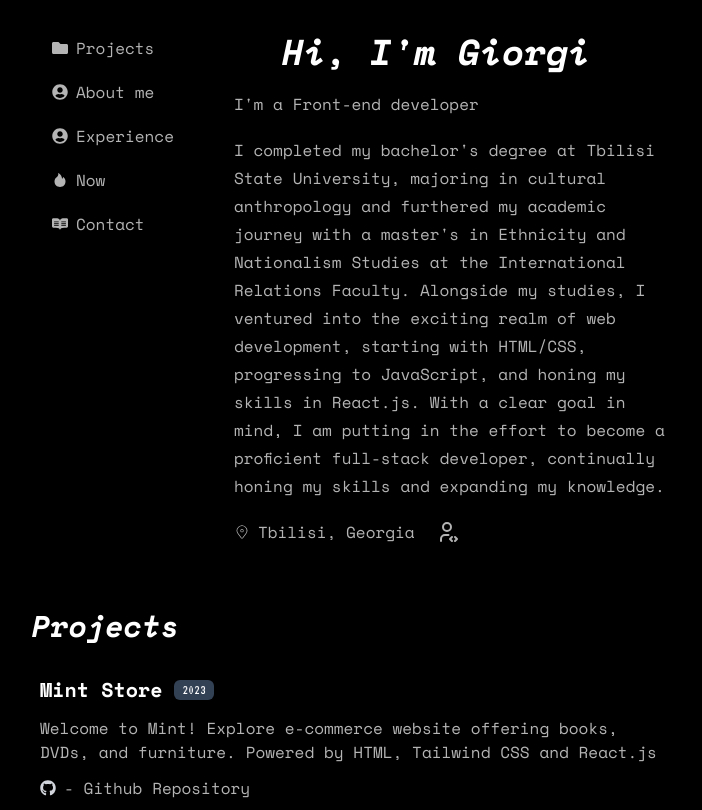
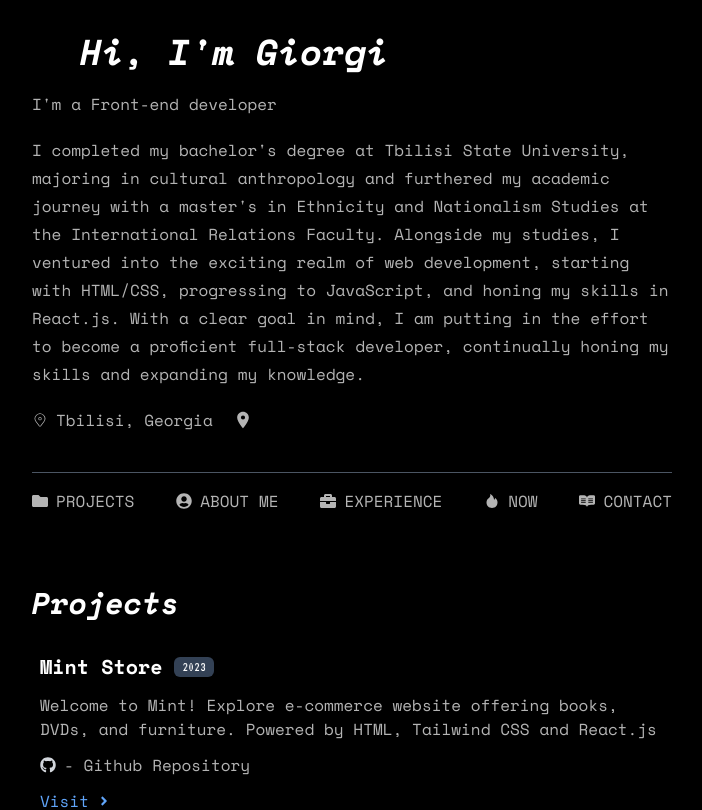
Before and after one commit to GBreg19/portfolio-page, a React (Vite) app: page / in a window 1280 px wide. Shown: the top 810 px of the page, without its empty margins (288-990 px from the left). Built offline with nearby package versions, Linux system fonts and the light colour scheme; some icons are missing.

Commit message:
updating

```diff
--- a/src/componenets/Intro.tsx
+++ b/src/componenets/Intro.tsx
@@ -1,12 +1,12 @@
 import { Fragment } from "react";
 import { CiLocationOn } from "react-icons/ci";
-import { TbUserCode } from "react-icons/tb";
+import { MdLocationOn } from "react-icons/md";
 import { PiTerminalLight } from "react-icons/pi";
 
 const Intro = () => {
   return (
     <Fragment>
-      <section className="flex flex-col gap-5 basis-11/12">
+      <section className="flex flex-col gap-5">
         <h1 className="font-spaceMonoBoldIta font-black text-4xl text-white flex items-center gap-3">
           <PiTerminalLight className="animate-fade" /> Hi, I'm Giorgi
         </h1>
@@ -30,7 +30,7 @@ const Intro = () => {
           </div>
           <div className="flex items-center">
             <span>
-              <TbUserCode className="text-2xl" />
+              <MdLocationOn className="text-xl" />
             </span>
             {/* <p className="font-spaceMonoReg ml-2">Available for work</p> */}
           </div>
--- a/src/componenets/Navigation.tsx
+++ b/src/componenets/Navigation.tsx
@@ -1,4 +1,4 @@
-import { FaFolder, FaUserCircle, FaReadme } from "react-icons/fa";
+import { FaFolder, FaUserCircle, FaReadme, FaBriefcase } from "react-icons/fa";
 import { AiFillFire } from "react-icons/ai";
 import { useContext } from "react";
 import { SectionContext } from "../store/section-context";
@@ -7,55 +7,60 @@ const Navigation = () => {
   const SectionCtx = useContext(SectionContext);
 
   return (
-    <div className="basis-4/12 h-1/2">
+    <div className="h-1/2 border-t border-gray-600 pt-3">
       <nav>
-        <ul className="font-spaceMonoReg flex md:flex-col bg-slate-950 px-5 pt-1 rounded-md md:bg-inherit gap-3 flex-wrap justify-between">
+        <ul className="font-spaceMonoReg sm:flex sm:flex-row flex flex-col gap-3 pt-1 rounded-md md:bg-inherit justify-between">
           <li
-            className="hover:text-white cursor-pointer border-r-gray-400 hover:border-r-2 pb-2 sm:pr-0 pr-5 flex gap-2 items-center group duration-75 transition ease-in-out"
+            className="hover:text-white cursor-pointer pb-2 sm:pr-0 pr-5 flex gap-2 items-center uppercase relative group"
             onClick={() => SectionCtx.handleClick(SectionCtx.navRefs.projects)}
           >
             <span>
               <FaFolder className="group-hover:text-orange-200" />
             </span>
             <a>Projects</a>
+            <span className="absolute bottom-0 left-0 right-0 h-0.5 bg-orange-200 origin-bottom transform scale-x-0 transition-transform duration-250 ease-in-out group-hover:scale-x-100"></span>
           </li>
           <li
-            className="hover:text-white cursor-pointer border-r-gray-400 hover:border-r-2 pb-2 sm:pr-0 pr-5 flex gap-2 items-center group duration-75 transition ease-in-out"
+            className="hover:text-white cursor-pointer pb-2 sm:pr-0 pr-5 flex gap-2 items-center uppercase relative group"
             onClick={() => SectionCtx.handleClick(SectionCtx.navRefs.aboutMe)}
           >
             <span>
               <FaUserCircle className="group-hover:text-cyan-500" />
             </span>
             <a>About me</a>
+            <span className="absolute bottom-0 left-0 right-0 h-0.5 bg-cyan-500 origin-bottom transform scale-x-0 transition-transform duration-250 ease-in-out group-hover:scale-x-100"></span>
           </li>
           <li
-            className="hover:text-white cursor-pointer border-r-gray-400 hover:border-r-2 pb-2 sm:pr-0 pr-5 flex gap-2 items-center group duration-75 transition ease-in-out"
+            className="hover:text-white cursor-pointer pb-2 sm:pr-0 pr-5 flex gap-2 items-center uppercase relative group"
             onClick={() =>
               SectionCtx.handleClick(SectionCtx.navRefs.experience)
             }
           >
             <span>
-              <FaUserCircle className="group-hover:text-green-600" />
+              <FaBriefcase className="group-hover:text-green-600" />
             </span>
             <a>Experience</a>
+            <span className="absolute bottom-0 left-0 right-0 h-0.5 bg-green-600 origin-bottom transform scale-x-0 transition-transform duration-250 ease-in-out group-hover:scale-x-100"></span>
           </li>
           <li
-            className="hover:text-white cursor-pointer border-r-gray-400 hover:border-r-2 pb-2 sm:pr-0 pr-5 flex gap-2 items-center group duration-75 transition ease-in-out"
+            className="hover:text-white cursor-pointer pb-2 sm:pr-0 pr-5 flex gap-2 items-center uppercase relative group"
             onClick={() => SectionCtx.handleClick(SectionCtx.navRefs.now)}
           >
             <span>
               <AiFillFire className="group-hover:text-orange-500" />
             </span>
             <a>Now</a>
+            <span className="absolute bottom-0 left-0 right-0 h-0.5 bg-orange-500 origin-bottom transform scale-x-0 transition-transform duration-250 ease-in-out group-hover:scale-x-100"></span>
           </li>
           <li
-            className="hover:text-white cursor-pointer border-r-gray-400 hover:border-r-2 pb-2 sm:pr-0 pr-5 flex gap-2 items-center group duration-75 transition ease-in-out"
+            className="hover:text-white cursor-pointer pb-2 sm:pr-0 pr-5 flex gap-2 items-center uppercase relative group"
             onClick={() => SectionCtx.handleClick(SectionCtx.navRefs.contact)}
           >
             <span>
               <FaReadme className="group-hover:text-blue-300" />
             </span>
             <a>Contact</a>
+            <span className="absolute bottom-0 left-0 right-0 h-0.5 bg-blue-300 origin-bottom transform scale-x-0 transition-transform duration-250 ease-in-out group-hover:scale-x-100"></span>
           </li>
         </ul>
       </nav>
--- a/src/sections/Header.tsx
+++ b/src/sections/Header.tsx
@@ -5,7 +5,7 @@ import Card from "../layout/Card";
 
 const Header: React.FC = () => {
   return (
-    <Card className="flex md:flex-row flex-col gap-10 border-none">
+    <Card className="flex sm:flex-col-reverse flex-col gap-10 border-none">
       <Navigation />
       <Intro/>
     </Card>
--- a/src/sections/Now.tsx
+++ b/src/sections/Now.tsx
@@ -10,7 +10,7 @@ const Now = () => {
       <section ref={SectionCtx.navRefs.now}>
         <span className="flex items-center gap-5">
           <h1 className="font-spaceMonoBoldIta text-white text-3xl">Now</h1>
-          <p className="font-vtReg bg-slate-700 px-2 rounded-md text-sm tracking-widest text-white">Last updated: July 26th</p>
+          <p className="font-vtReg bg-slate-700 px-2 rounded-md text-sm tracking-widest text-white">Last updated: November 20th</p>
         </span>
         <h2 className="my-5 font-spaceMonoMedIta font-semibold">Currently I'm working on:</h2>
         <ul className="list-disc pl-5 flex flex-col gap-2 leading-7">
```
